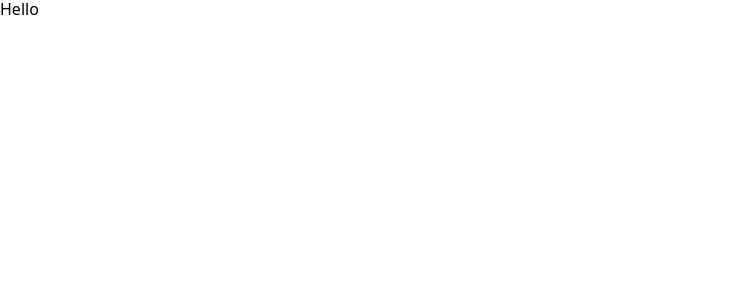
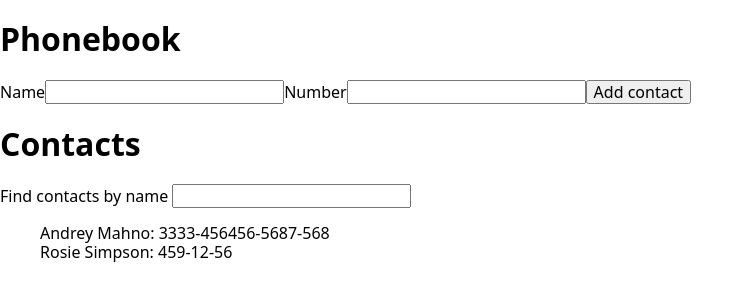
Before and after one commit to AnatoliyIliev/react-type_script, a React (Create React App) app: page / in a window 1280 px wide. Shown: the top 300 px of the page, without its empty margins (0-753 px from the left). Built offline with nearby package versions, Linux system fonts and the light colour scheme.

Commit message:
init: ContactForm

```diff
--- a/package.json
+++ b/package.json
@@ -12,6 +12,7 @@
     "@types/react": "^17.0.42",
     "@types/react-dom": "^17.0.14",
     "modern-normalize": "^1.1.0",
+    "nanoid": "^3.3.2",
     "react": "^17.0.2",
     "react-dom": "^17.0.2",
     "react-scripts": "5.0.0",
--- /dev/null
+++ b/src/02-phonebook/ContactForm/ContactForm.tsx
@@ -0,0 +1,79 @@
+import { Component } from 'react';
+
+interface IProps {
+  onSubmitForm: (state: { name: string; number: string }) => void;
+}
+
+interface IState {
+  name: string;
+  number: string;
+}
+
+class ContactForm extends Component<IProps, IState> {
+  state = {
+    name: '',
+    number: '',
+  };
+
+  handleInputChange = (event: React.FormEvent<HTMLInputElement>) => {
+    // const { name, value } = event.currentTarget;
+    // this.setState({ [name]: value });
+    const { value } = event.currentTarget;
+    this.setState({ name: value });
+  };
+
+  handleTelChange = (event: React.FormEvent<HTMLInputElement>) => {
+    const { value } = event.currentTarget;
+    this.setState({ number: value });
+  };
+
+  handleSubmit = (event: React.FormEvent<HTMLFormElement>) => {
+    event.preventDefault();
+
+    this.props.onSubmitForm(this.state);
+
+    this.reset();
+  };
+
+  reset = () => {
+    this.setState({
+      name: '',
+      number: '',
+    });
+  };
+
+  render() {
+    const { name, number } = this.state;
+    return (
+      <form onSubmit={this.handleSubmit}>
+        <label>
+          Name
+          <input
+            type="text"
+            name="name"
+            value={name}
+            onChange={this.handleInputChange}
+            pattern="^[a-zA-Zа-яА-Я]+(([' -][a-zA-Zа-яА-Я ])?[a-zA-Zа-яА-Я]*)*$"
+            title="Name may contain only letters, apostrophe, dash and spaces. For example Adrian, Jacob Mercer, Charles de Batz de Castelmore d'Artagnan"
+            required
+          />
+        </label>
+        <label>
+          Number
+          <input
+            type="tel"
+            name="number"
+            value={number}
+            onChange={this.handleTelChange}
+            pattern="\+?\d{1,4}?[-.\s]?\(?\d{1,3}?\)?[-.\s]?\d{1,4}[-.\s]?\d{1,4}[-.\s]?\d{1,9}"
+            title="Phone number must be digits and can contain spaces, dashes, parentheses and can start with +"
+            required
+          />
+        </label>
+        <button type="submit">Add contact</button>
+      </form>
+    );
+  }
+}
+
+export default ContactForm;
--- /dev/null
+++ b/src/02-phonebook/ContactForm/index.tsx
@@ -0,0 +1 @@
+export { default } from './ContactForm';
--- /dev/null
+++ b/src/02-phonebook/initialContacts.json
@@ -0,0 +1,12 @@
+[
+    {
+        "id": "RvBM9J1UuwiPBpkItcBgg",
+        "name": "Andrey Mahno",
+        "number": "3333-456456-5687-568"
+    },
+    {
+        "id": "FvBM9J1UdfgdPBpkItcBgg",
+        "name": "Rosie Simpson",
+        "number": "459-12-56"
+    }
+]
--- a/src/Phonebook.tsx
+++ b/src/Phonebook.tsx
@@ -1,11 +1,75 @@
-import { Component } from 'react';
-class Phonebook extends Component {
+import React, { Component } from 'react';
+import ContactForm from './02-phonebook/ContactForm';
+import initialContacts from './02-phonebook/initialContacts.json';
+import { nanoid } from 'nanoid';
+
+// interface IProps {
+//   onSubmitForm: (state: { name: string; number: string }) => void;
+// }
+
+interface IState {
+  contacts: {
+    id: string;
+    name: string;
+    number: string;
+  }[];
+  filter: string;
+}
+
+class Phonebook extends Component<{}, IState> {
   state = {
-    contacts: [],
-    name: '',
+    contacts: initialContacts,
+    filter: '',
   };
+
+  changeFilter = (event: React.FormEvent<HTMLInputElement>) => {
+    this.setState({ filter: event.currentTarget.value });
+  };
+
+  submitForm = (data: { name: string; number: string }) => {
+    const { name, number } = data;
+
+    const contact = {
+      id: nanoid(),
+      name: name,
+      number: number,
+    };
+
+    this.setState(prevState => ({
+      contacts: [...prevState.contacts, contact],
+    }));
+  };
+
   render() {
-    return <div>Hello</div>;
+    const { contacts, filter } = this.state;
+
+    const normalizedFilter = filter.toLowerCase();
+
+    const visibleContacts = contacts.filter(contact =>
+      contact.name.toLowerCase().includes(normalizedFilter),
+    );
+
+    return (
+      <div>
+        <h1>Phonebook</h1>
+        <ContactForm onSubmitForm={this.submitForm} />
+        <h1>Contacts</h1>
+        <label>
+          Find contacts by name{' '}
+          <input type="text" value={filter} onChange={this.changeFilter} />
+        </label>
+
+        {contacts && (
+          <ul>
+            {visibleContacts.map(contact => (
+              <li key={nanoid()}>
+                {contact.name}: {contact.number}
+              </li>
+            ))}
+          </ul>
+        )}
+      </div>
+    );
   }
 }
 
```
Also changed, not shown: 1 other file (tests, documents, lock files or other folders).
